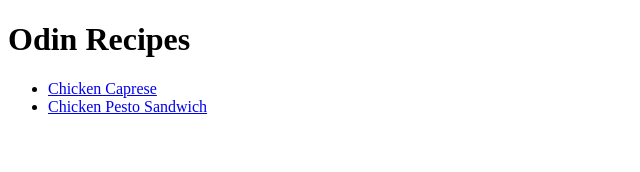
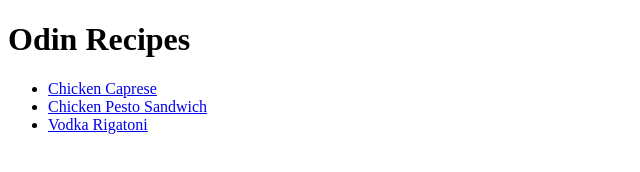
Before and after one commit to alex-goldschmidt/odin-recipes, a plain HTML site: page index.html in a window 1280 px wide. Shown: the whole page, without its empty margins (0-640 px from the left). Drawn offline with Linux system fonts and the light colour scheme.

Commit message:
Create link to Vodka Rigatoni Page

```diff
--- a/index.html
+++ b/index.html
@@ -10,6 +10,7 @@
         <ul>
             <li> <a href="recipes/cc.html">Chicken Caprese</a> </li>
             <li> <a href="recipes/cps.html">Chicken Pesto Sandwich</a> </li>
+            <li> <a href="recipes/vr.html">Vodka Rigatoni</a> </li>
         </ul>
 
 </body>
```
Also changed, not shown: recipes/vr.html (added).
